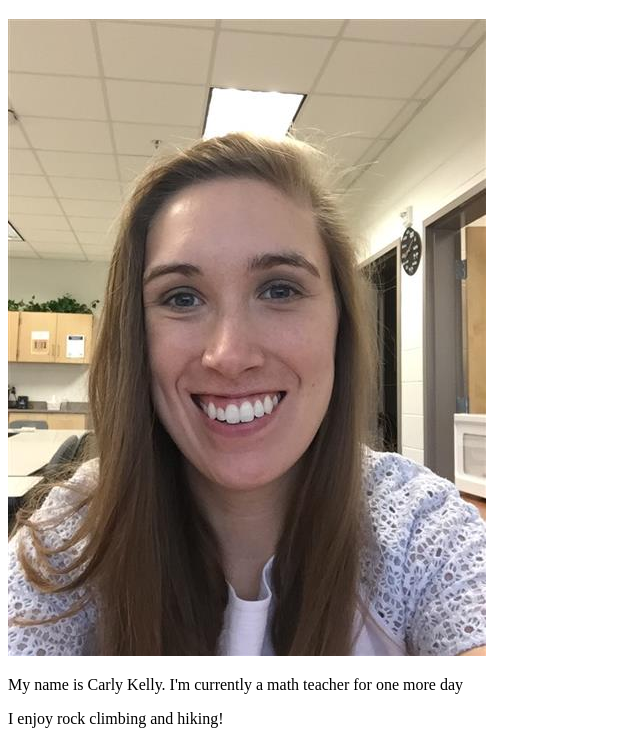
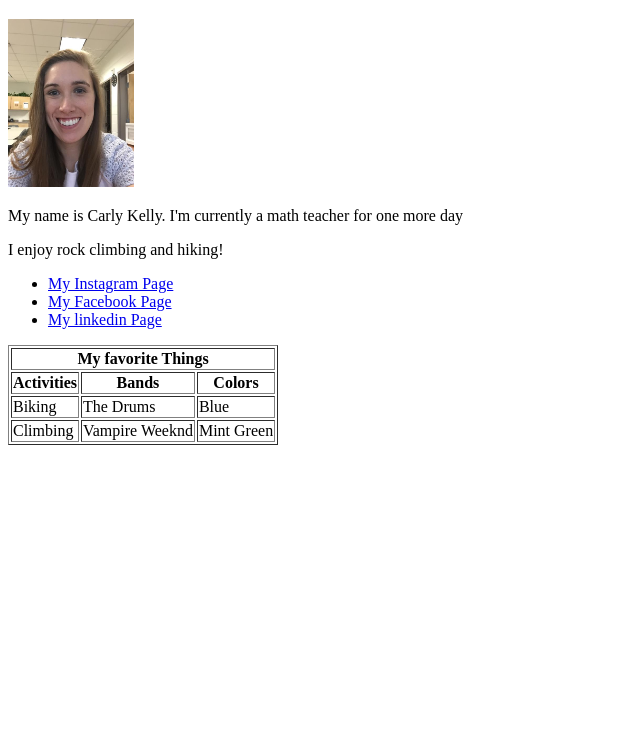
Before and after one commit to carlykelly/carlykelly.github.io, a plain HTML site: page Basic-HTML-BioCFK.html in a window 1280 px wide. Shown: the part 61-800 px from the top of the page, without its empty margins (0-640 px from the left). Drawn offline with Linux system fonts and the light colour scheme.

Commit message:
picture smaller

```diff
--- a/Basic-HTML-BioCFK.html
+++ b/Basic-HTML-BioCFK.html
@@ -7,7 +7,7 @@
 
 <body>
   <h1>Carly Kelly</h1>
-  <img src= "Website_Photo.jpg" alt ="Carly's Teacher Picture">
+  <img src= "Website_Photo.jpg" width = "10%" height = "10%" alt ="Carly's Teacher Picture">
   <p>My name is Carly Kelly. I'm currently a math teacher for one more day</p>
   <p>I enjoy rock climbing and hiking!</p>
 
```
